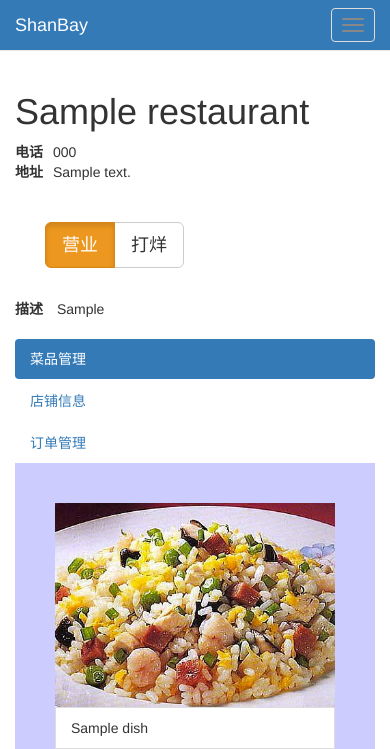
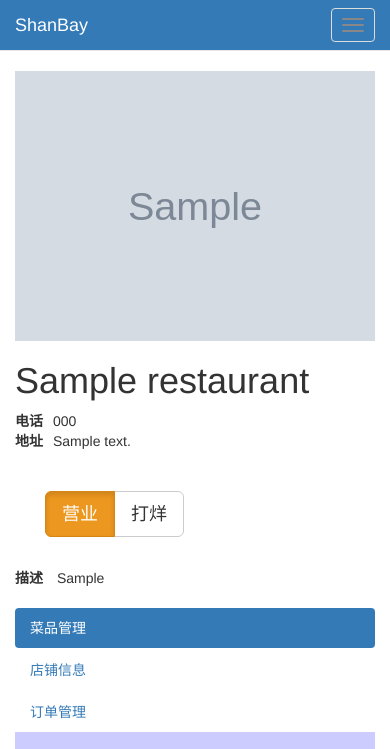
Before and after one commit to flyingKite0124/Shanbay, a Django app: template templates/restaurant/manage.html in a window 390 px wide. Shown: the top 749 px of the page. Run offline with Django 3.2, Linux system fonts and the light colour scheme; the template is opened without the code that fills it: values that come from a table or form of the project are taken from there, others are empty; tables that the repository leaves empty hold one stand-in row (values such as "Sample post"); grey boxes marked "Sample" are stand-in pictures; parts of the project's set-up code (start-up, migrations or seed data) failed here and were passed over; some libraries are stand-ins or nearby versions.

Commit message:
Add dynamic image to manage.html

```diff
--- a/templates/restaurant/manage.html
+++ b/templates/restaurant/manage.html
@@ -13,8 +13,10 @@
 {% block content %}
     <div class="container">
         <div class="row">
-            <div class="col-md-1"></div>
-            <div class="col-md-7">
+            <div class="col-md-2">
+                <img src="{{ restaurant.logo_path }}" width=100% height=100%>
+            </div>
+            <div class="col-md-6">
                 <h1 id="name">{{ restaurant.name }}</h1>
                 <ul class="list-unstyled">
                     <li><b style="padding: 0 10px 0 0">电话</b>{{ restaurant.phone }}</li>
@@ -76,7 +78,7 @@
                                 <div class="dish-item">
                                     <div class="row">
                                         <div class="col-md-2">
-                                            <img src="/static/restaurant/image/haochibuguojiaozi.jpg" width=100%
+                                            <img src="{{ dish.pic_path }}" width=100%
                                                  height=100%>
                                         </div>
                                         <div class="dish-info">
```
